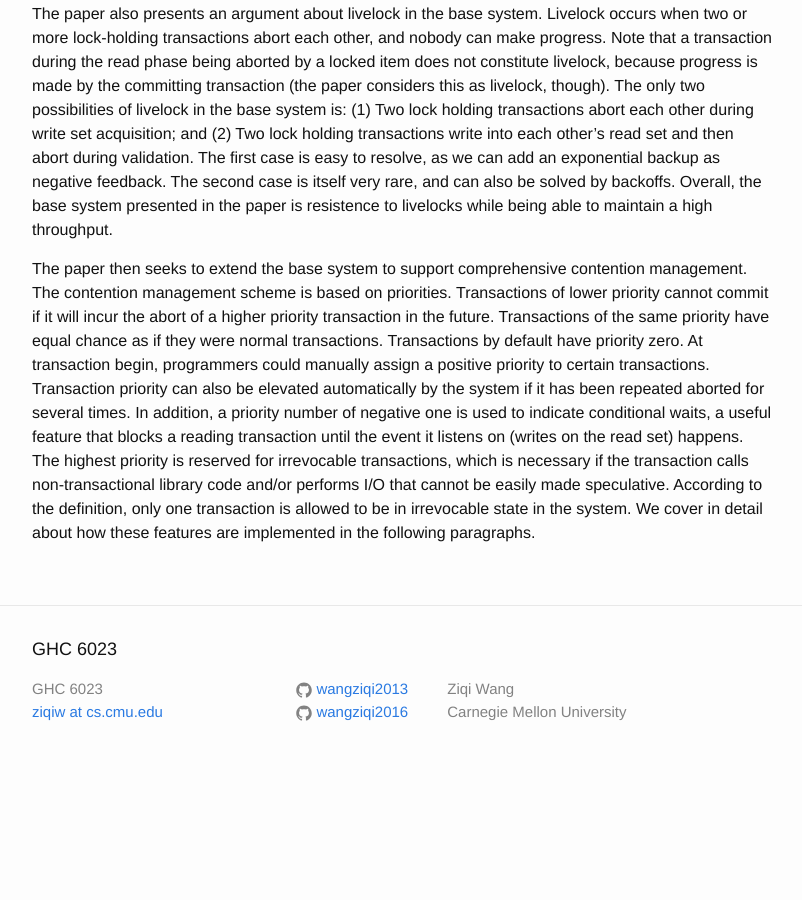
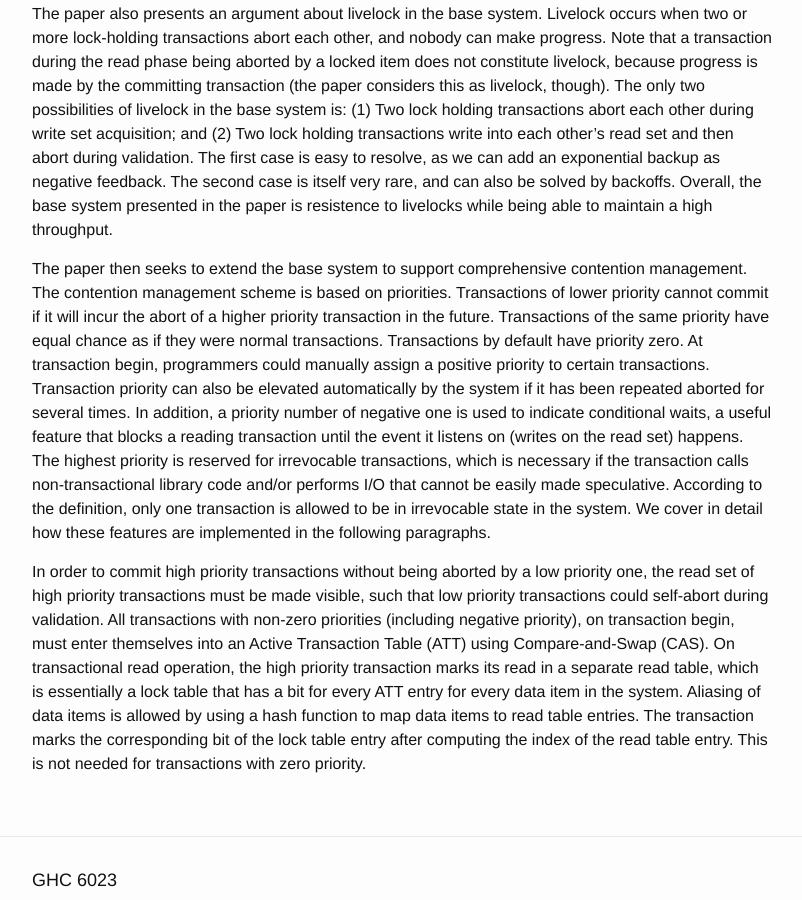
Before and after one commit to wangziqi2013/wangziqi2013.github.io, a Jekyll site: the page built from _posts/2018-07-03-A-Comprehensive-Strategy-for-Contention-Management-In-STM.markdown, in a window 1280 px wide and 900 px high, scrolled down 2614 px. Shown: the whole window, without its empty margins (238-1040 px from the left). Built offline with Jekyll 4.4.1, drawn with Linux system fonts in a browser that asks for light colours; before the commit the page ends 3397 px from its top, so only the background shows below that.

Commit message:
Working on ATT

```diff
--- a/_posts/2018-07-03-A-Comprehensive-Strategy-for-Contention-Management-In-STM.markdown
+++ b/_posts/2018-07-03-A-Comprehensive-Strategy-for-Contention-Management-In-STM.markdown
@@ -104,4 +104,13 @@ In addition, a priority number of negative one is used to indicate conditional w
 reading transaction until the event it listens on (writes on the read set) happens. The highest priority is reserved
 for irrevocable transactions, which is necessary if the transaction calls non-transactional library code and/or performs I/O
 that cannot be easily made speculative. According to the definition, only one transaction is allowed to be in
-irrevocable state in the system. We cover in detail about how these features are implemented in the following paragraphs.
+irrevocable state in the system. We cover in detail how these features are implemented in the following paragraphs.
+
+In order to commit high priority transactions without being aborted by a low priority one, the read set of high
+priority transactions must be made visible, such that low priority transactions could self-abort during validation.
+All transactions with non-zero priorities (including negative priority), on transaction begin, must enter themselves into
+an Active Transaction Table (ATT) using Compare-and-Swap (CAS). On transactional read operation, the high priority transaction
+marks its read in a separate read table, which is essentially a lock table that has a bit for every ATT entry
+for every data item in the system. Aliasing of data items is allowed by using a hash function to map data items to
+read table entries. The transaction marks the corresponding bit of the lock table entry after computing the index
+of the read table entry. This is not needed for transactions with zero priority.
```
